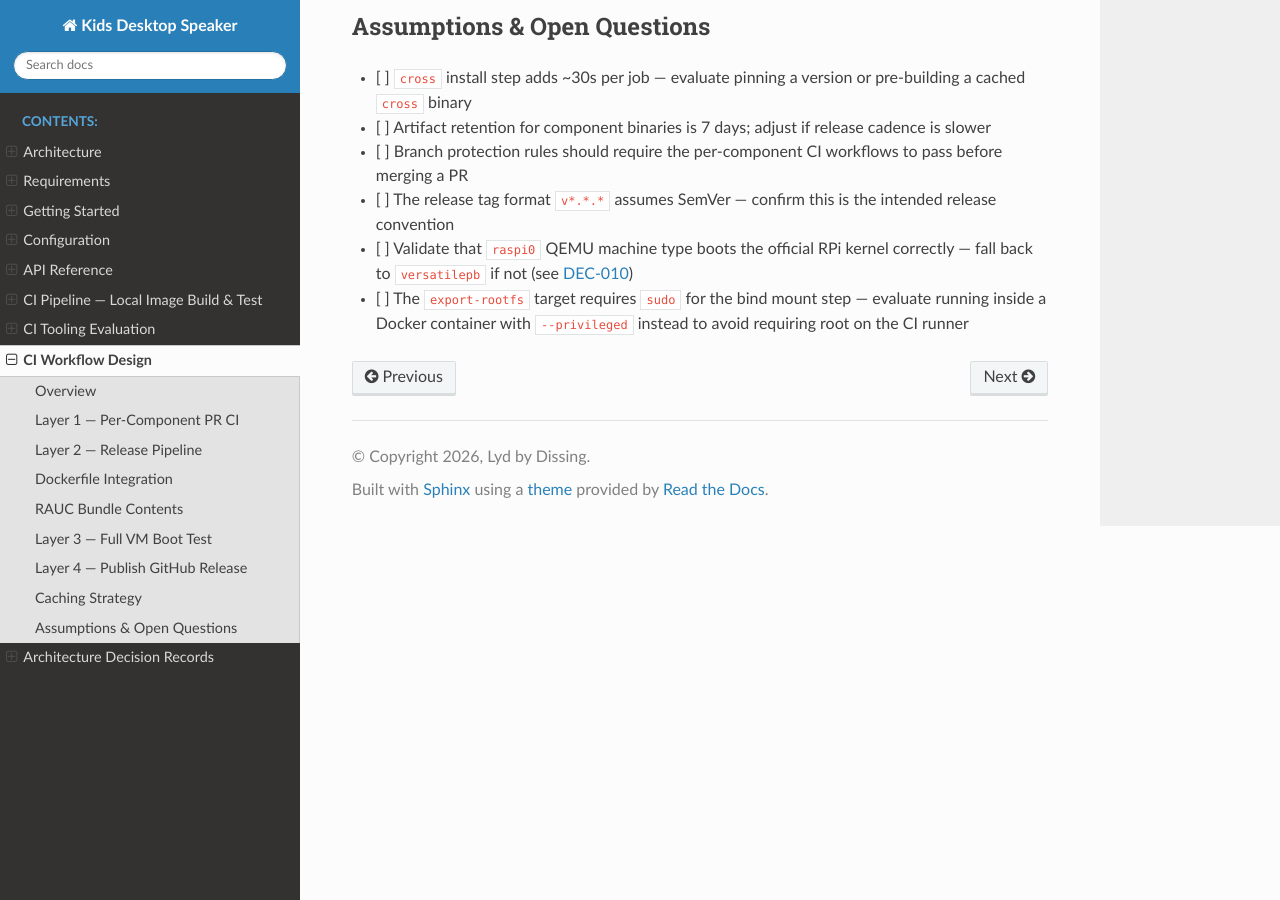
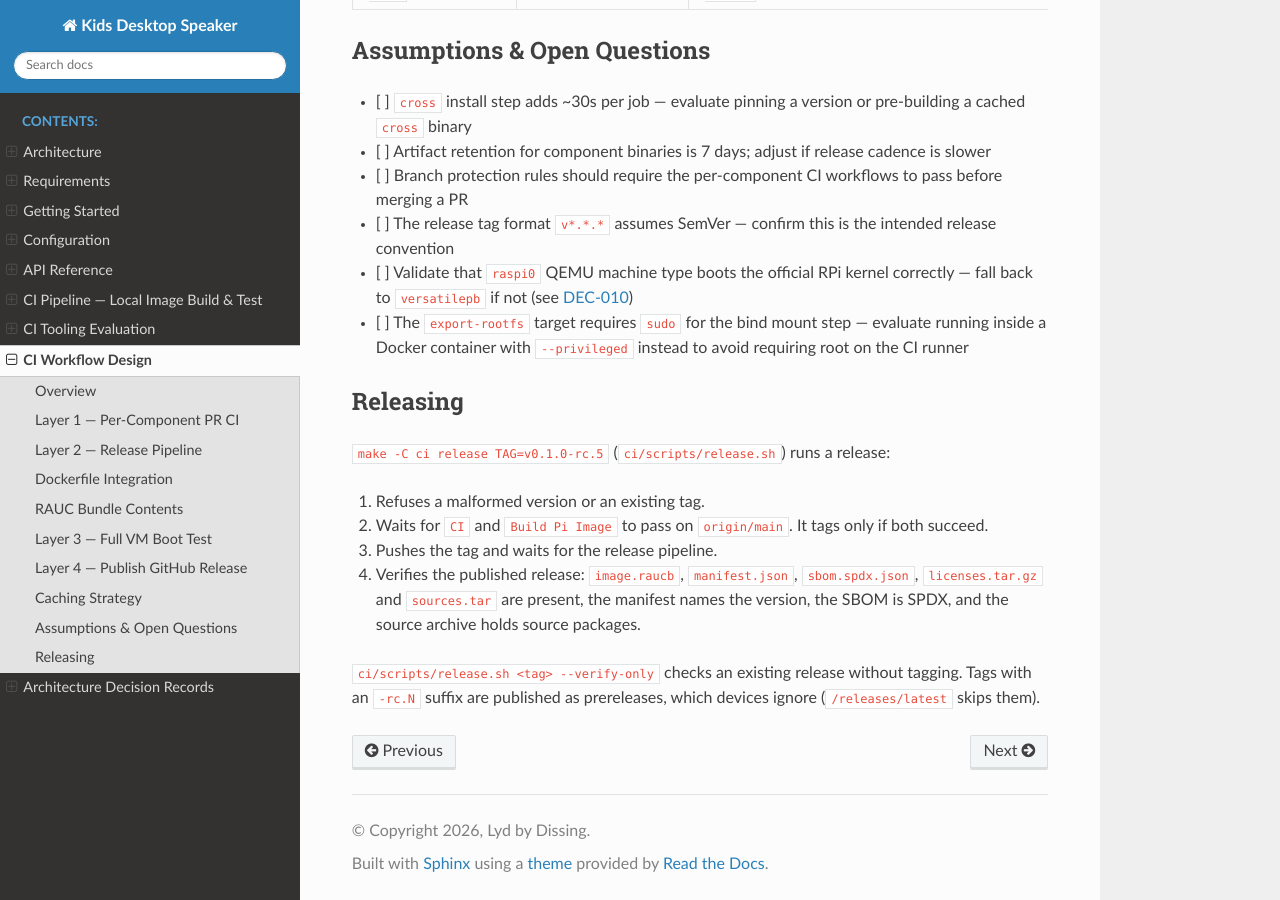
Before and after one commit to LydByDissing/kids-desktop-speaker, a Sphinx documentation site: the page built from docs/source/development/ci-workflows.rst, in a window 1280 px wide and 900 px high, scrolled down 9631 px. Built offline with Sphinx 7.4.7 and the Read the Docs theme 3.1.0, drawn with Linux system fonts in a browser that asks for light colours.

Commit message:
chore(ci): add a release script that tags only when main is green and verifies the release
make -C ci release TAG=vX.Y.Z[-rc.N] waits for main's CI, tags, waits for the
release pipeline, and checks every release file. --verify-only checks an existing
release; it reports v0.1.0-rc.3 as missing its legal files.

Co-Authored-By: Claude Opus 5.5 <noreply@anthropic.com>

```diff
--- a/docs/source/development/ci-workflows.rst
+++ b/docs/source/development/ci-workflows.rst
@@ -601,3 +601,21 @@ Assumptions & Open Questions
 * [ ] The ``export-rootfs`` target requires ``sudo`` for the bind mount step —
   evaluate running inside a Docker container with ``--privileged`` instead
   to avoid requiring root on the CI runner
+
+Releasing
+---------
+
+``make -C ci release TAG=v0.1.0-rc.5`` (``ci/scripts/release.sh``) runs a release:
+
+1. Refuses a malformed version or an existing tag.
+2. Waits for ``CI`` and ``Build Pi Image`` to pass on ``origin/main``. It tags only
+   if both succeed.
+3. Pushes the tag and waits for the release pipeline.
+4. Verifies the published release: ``image.raucb``, ``manifest.json``,
+   ``sbom.spdx.json``, ``licenses.tar.gz`` and ``sources.tar`` are present, the
+   manifest names the version, the SBOM is SPDX, and the source archive holds
+   source packages.
+
+``ci/scripts/release.sh <tag> --verify-only`` checks an existing release without
+tagging. Tags with an ``-rc.N`` suffix are published as prereleases, which
+devices ignore (``/releases/latest`` skips them).
```
Also changed, not shown: 2 other files.
